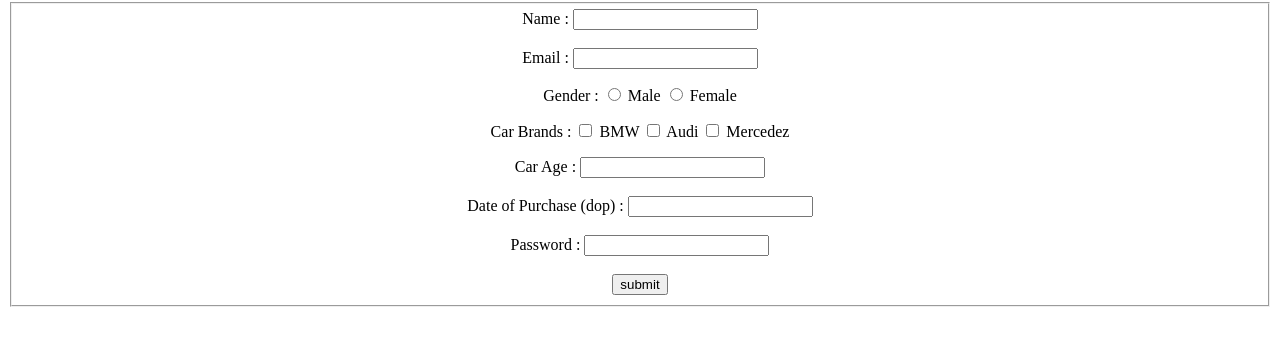
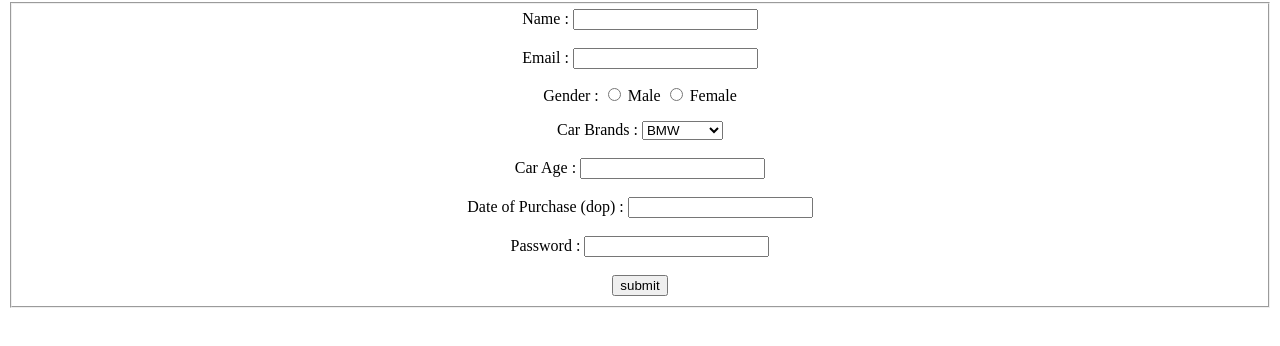
Before and after one commit to acciojob/car-insurance-form-Vaish962, a website: page main.html in a window 1280 px wide. Shown: the part 78-424 px from the top of the page. Drawn offline with Linux system fonts and the light colour scheme.

Commit message:
created a submission

```diff
--- a/main.html
+++ b/main.html
@@ -19,13 +19,12 @@
 			<label for="male">Male</label>
 			<input type="radio" name="gender" required>
 			<label for="female">Female</label></p>
-		<p>Car Brands :  <input type="checkbox" id="cars" name="car brands" required>
-			<label for="car brands">BMW</label>
-			<input type="checkbox" id="cars" name="car brands" required>
-			<label for="car brands">Audi</label>
-			<input type="checkbox" id="cars" name="car brands" required>
-			<label for="car brands">Mercedez</label>
-		</p>
+		    <label for="cars">Car Brands :  </label>
+		    <select id="cars">
+			<option label="BMW">BMW</option>
+			<option label="Audi">Audi</option>
+			<option label="Mercedez">Mercedez</option>
+			</select><br><br>
 		    <label[for="car age"]>Car Age :  </label>
 			<input type="text" id="carage" name="car age" required><br><br>
 		    <label for="date of purchase(dob)">Date of Purchase (dop) :  </label>
```
